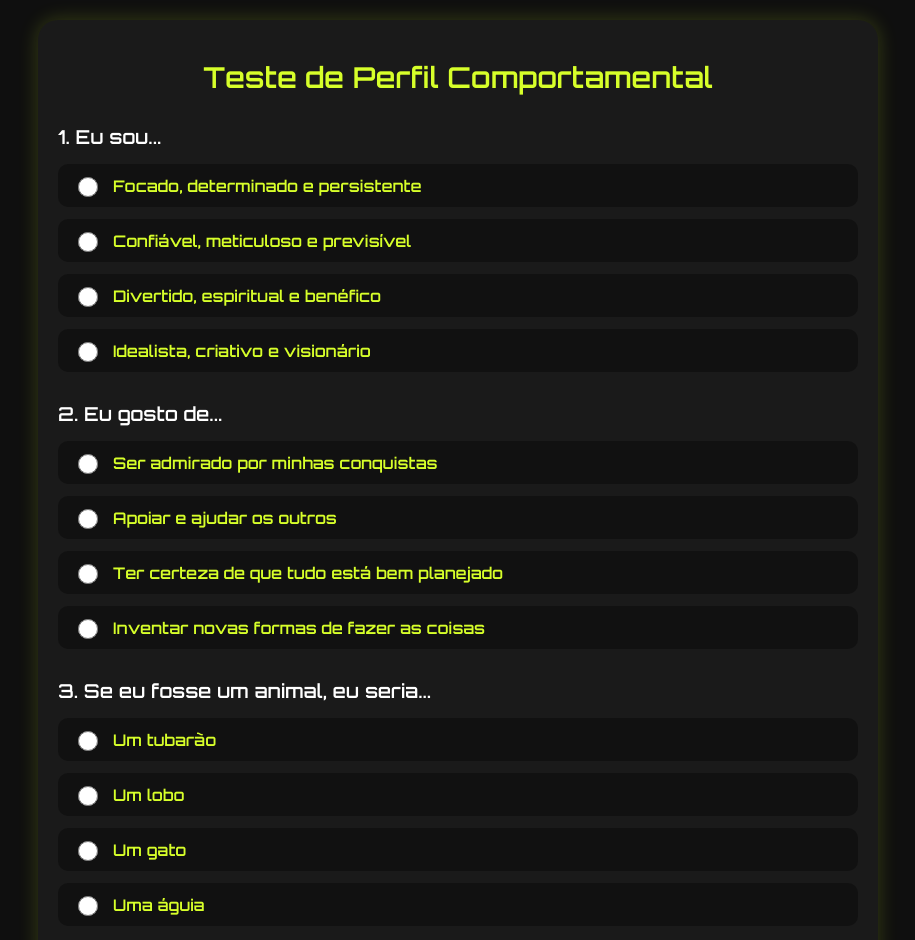
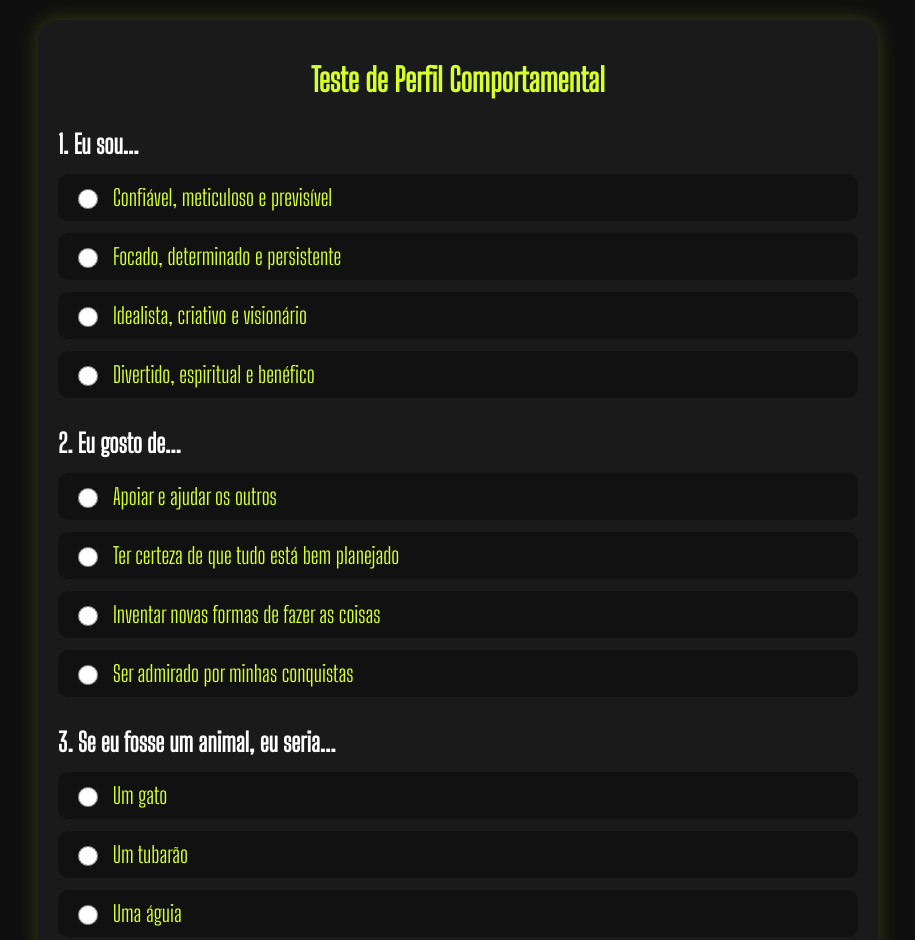
Before and after one commit to gabrielbelo2007/TestePersonalidade_DIVERGENTE, a plain HTML site: page index.html in a window 1280 px wide. Shown: the top 940 px of the page, without its empty margins (182-1097 px from the left). Drawn offline with Linux system fonts and the light colour scheme.

Commit message:
ChangeQuestions

```diff
--- a/css/estiloForm.css
+++ b/css/estiloForm.css
@@ -1,7 +1,7 @@
-@import url('https://fonts.googleapis.com/css2?family=Orbitron:wght@600&display=swap');
+@import url('https://fonts.googleapis.com/css?family=Big Shoulders Display');
 
 body {
-  font-family: 'Orbitron', sans-serif;
+  font-family: 'Big Shoulders Display';
   background-color: #0f0f0f;
   color: #d7ff2a;
   margin: 0;
@@ -45,7 +45,7 @@ body {
 }
 
 h1 {
-  font-size: 1.8rem;
+  font-size: 2;
   margin-bottom: 30px;
   text-align: center;
   color: #d7ff2a;
@@ -56,13 +56,13 @@ h1 {
 }
 
 .question h3 {
-  font-size: 1.2rem;
+  font-size: 1.6rem;
   margin-bottom: 15px;
   color: #ffffff;
 }
 
 label {
-  font-size: 1rem;
+  font-size: 1.4rem;
   display: flex;
   align-items: center;
   gap: 12px;
--- a/index.html
+++ b/index.html
@@ -13,120 +13,120 @@
 
         <div class="question">
           <h3>1. Eu sou...</h3>
+          <label><input type="radio" name="q1" value="B"> Confiável, meticuloso e previsível</label>
           <label><input type="radio" name="q1" value="A" required> Focado, determinado e persistente</label>
-          <label><input type="radio" name="q1" value="B"> Confiável, meticuloso e previsível</label>
+          <label><input type="radio" name="q1" value="D"> Idealista, criativo e visionário</label>
           <label><input type="radio" name="q1" value="C"> Divertido, espiritual e benéfico</label>
-          <label><input type="radio" name="q1" value="D"> Idealista, criativo e visionário</label>
           <div class="error-message" id="error-q1">Por favor, responda esta questão.</div>
         </div>
         <div class="question">
           <h3>2. Eu gosto de...</h3>
-          <label><input type="radio" name="q2" value="A" required> Ser admirado por minhas conquistas</label>
           <label><input type="radio" name="q2" value="B"> Apoiar e ajudar os outros</label>
           <label><input type="radio" name="q2" value="C"> Ter certeza de que tudo está bem planejado</label>
           <label><input type="radio" name="q2" value="D"> Inventar novas formas de fazer as coisas</label>
+          <label><input type="radio" name="q2" value="A" required> Ser admirado por minhas conquistas</label>
           <div class="error-message" id="error-q2">Por favor, responda esta questão.</div>
         </div>
         <div class="question">
           <h3>3. Se eu fosse um animal, eu seria...</h3>
+          <label><input type="radio" name="q3" value="C"> Um gato</label>
           <label><input type="radio" name="q3" value="A" required> Um tubarão</label>
+          <label><input type="radio" name="q3" value="D"> Uma águia</label>
           <label><input type="radio" name="q3" value="B"> Um lobo</label>
-          <label><input type="radio" name="q3" value="C"> Um gato</label>
-          <label><input type="radio" name="q3" value="D"> Uma águia</label>
           <div class="error-message" id="error-q3">Por favor, responda esta questão.</div>
         </div>
         <div class="question">
           <h3>4. Eu prefiro...</h3>
+          <label><input type="radio" name="q4" value="B"> Ouvir os sentimentos dos outros</label>
           <label><input type="radio" name="q4" value="A" required> Tomar decisões</label>
-          <label><input type="radio" name="q4" value="B"> Ouvir os sentimentos dos outros</label>
+          <label><input type="radio" name="q4" value="D"> Explorar novas ideias</label>
           <label><input type="radio" name="q4" value="C"> Ficar tranquilo e relaxado</label>
-          <label><input type="radio" name="q4" value="D"> Explorar novas ideias</label>
           <div class="error-message" id="error-q4">Por favor, responda esta questão.</div>
         </div>
         <div class="question">
           <h3>5. Eu sou motivado por...</h3>
+          <label><input type="radio" name="q5" value="B"> Relacionamentos</label>
+          <label><input type="radio" name="q5" value="D"> Inspiração</label>
           <label><input type="radio" name="q5" value="A" required> Resultados</label>
-          <label><input type="radio" name="q5" value="B"> Relacionamentos</label>
           <label><input type="radio" name="q5" value="C"> Reconhecimento</label>
-          <label><input type="radio" name="q5" value="D"> Inspiração</label>
           <div class="error-message" id="error-q5">Por favor, responda esta questão.</div>
         </div>
         <div class="question">
           <h3>6. Eu gosto de mudanças se...</h3>
-          <label><input type="radio" name="q6" value="A" required> Elas me dão mais controle</label>
+          <label><input type="radio" name="q6" value="D"> Forem inovadoras</label>
           <label><input type="radio" name="q6" value="B"> Melhoram o relacionamento das pessoas</label>
           <label><input type="radio" name="q6" value="C"> Forem bem planejadas</label>
-          <label><input type="radio" name="q6" value="D"> Forem inovadoras</label>
+          <label><input type="radio" name="q6" value="A" required> Elas me dão mais controle</label>
           <div class="error-message" id="error-q6">Por favor, responda esta questão.</div>
         </div>
         <div class="question">
           <h3>7. Eu valorizo...</h3>
+          <label><input type="radio" name="q7" value="C"> Diversão</label>
           <label><input type="radio" name="q7" value="A" required> Resultados</label>
           <label><input type="radio" name="q7" value="B"> Segurança</label>
-          <label><input type="radio" name="q7" value="C"> Diversão</label>
           <label><input type="radio" name="q7" value="D"> Liberdade</label>
           <div class="error-message" id="error-q7">Por favor, responda esta questão.</div>
         </div>
         <div class="question">
           <h3>8. Eu me descreveria como...</h3>
           <label><input type="radio" name="q8" value="A" required> Competitivo</label>
+          <label><input type="radio" name="q8" value="D"> Original</label>
           <label><input type="radio" name="q8" value="B"> Confiável</label>
           <label><input type="radio" name="q8" value="C"> Espontâneo</label>
-          <label><input type="radio" name="q8" value="D"> Original</label>
           <div class="error-message" id="error-q8">Por favor, responda esta questão.</div>
         </div>
         <div class="question">
           <h3>9. Eu ajo melhor quando...</h3>
           <label><input type="radio" name="q9" value="A" required> Tenho um objetivo claro</label>
+          <label><input type="radio" name="q9" value="D"> As regras são definidas</label>
+          <label><input type="radio" name="q9" value="C"> Tenho liberdade para criar</label>
           <label><input type="radio" name="q9" value="B"> Há um clima de apoio</label>
-          <label><input type="radio" name="q9" value="C"> Tenho liberdade para criar</label>
-          <label><input type="radio" name="q9" value="D"> As regras são definidas</label>
           <div class="error-message" id="error-q9">Por favor, responda esta questão.</div>
         </div>
         <div class="question">
           <h3>10. Eu sou mais eficaz quando...</h3>
+          <label><input type="radio" name="q10" value="C"> Me divirto com o processo</label>
+          <label><input type="radio" name="q10" value="B"> Tenho um plano a seguir</label>
           <label><input type="radio" name="q10" value="A" required> Assumo o controle</label>
-          <label><input type="radio" name="q10" value="B"> Tenho um plano a seguir</label>
-          <label><input type="radio" name="q10" value="C"> Me divirto com o processo</label>
           <label><input type="radio" name="q10" value="D"> Posso pensar fora da caixa</label>
           <div class="error-message" id="error-q10">Por favor, responda esta questão.</div>
         </div>
         <div class="question">
           <h3>11. Os outros me veem como...</h3>
+          <label><input type="radio" name="q11" value="C"> Engraçado</label>
+          <label><input type="radio" name="q11" value="B"> Leal</label>
           <label><input type="radio" name="q11" value="A" required> Líder</label>
-          <label><input type="radio" name="q11" value="B"> Leal</label>
-          <label><input type="radio" name="q11" value="C"> Engraçado</label>
           <label><input type="radio" name="q11" value="D"> Inventivo</label>
           <div class="error-message" id="error-q11">Por favor, responda esta questão.</div>
         </div>
         <div class="question">
           <h3>12. Em situações de pressão, eu costumo...</h3>
-          <label><input type="radio" name="q12" value="A" required> Controlar a situação</label>
           <label><input type="radio" name="q12" value="B"> Ser conciliador</label>
           <label><input type="radio" name="q12" value="C"> Brincar para aliviar o clima</label>
+          <label><input type="radio" name="q12" value="A" required> Controlar a situação</label>
           <label><input type="radio" name="q12" value="D"> Buscar novas abordagens</label>
           <div class="error-message" id="error-q12">Por favor, responda esta questão.</div>
         </div>
         <div class="question">
           <h3>13. Para mim, sucesso é...</h3>
+          <label><input type="radio" name="q13" value="D"> Realizar uma visão</label>
           <label><input type="radio" name="q13" value="A" required> Alcançar objetivos</label>
+          <label><input type="radio" name="q13" value="C"> Ser reconhecido</label>
           <label><input type="radio" name="q13" value="B"> Harmonia nos relacionamentos</label>
-          <label><input type="radio" name="q13" value="C"> Ser reconhecido</label>
-          <label><input type="radio" name="q13" value="D"> Realizar uma visão</label>
           <div class="error-message" id="error-q13">Por favor, responda esta questão.</div>
         </div>
         <div class="question">
           <h3>14. Quando estou com outras pessoas, eu costumo ser...</h3>
-          <label><input type="radio" name="q14" value="A" required> Direto</label>
+          <label><input type="radio" name="q14" value="D"> Curioso</label>
           <label><input type="radio" name="q14" value="B"> Atencioso</label>
           <label><input type="radio" name="q14" value="C"> Engraçado</label>
-          <label><input type="radio" name="q14" value="D"> Curioso</label>
+          <label><input type="radio" name="q14" value="A" required> Direto</label>
           <div class="error-message" id="error-q14">Por favor, responda esta questão.</div>
         </div>
         <div class="question">
           <h3>15. Eu tomo decisões baseadas em...</h3>
+          <label><input type="radio" name="q15" value="B"> Sentimentos e valores</label>
           <label><input type="radio" name="q15" value="A" required> Fatos e metas</label>
-          <label><input type="radio" name="q15" value="B"> Sentimentos e valores</label>
           <label><input type="radio" name="q15" value="C"> O que me diverte mais</label>
           <label><input type="radio" name="q15" value="D"> Possibilidades futuras</label>
           <div class="error-message" id="error-q15">Por favor, responda esta questão.</div>
@@ -135,80 +135,80 @@
           <h3>16. Eu sou reconhecido por...</h3>
           <label><input type="radio" name="q16" value="A" required> Fazer acontecer</label>
           <label><input type="radio" name="q16" value="B"> Estar sempre disponível</label>
+          <label><input type="radio" name="q16" value="D"> Pensar diferente</label>
           <label><input type="radio" name="q16" value="C"> Trazer alegria</label>
-          <label><input type="radio" name="q16" value="D"> Pensar diferente</label>
           <div class="error-message" id="error-q16">Por favor, responda esta questão.</div>
         </div>
         <div class="question">
           <h3>17. Em um projeto em grupo, eu costumo...</h3>
+          <label><input type="radio" name="q17" value="C"> Manter o clima leve</label>
+          <label><input type="radio" name="q17" value="B"> Garantir que todos estejam confortáveis</label>
           <label><input type="radio" name="q17" value="A" required> Assumir a liderança</label>
-          <label><input type="radio" name="q17" value="B"> Garantir que todos estejam confortáveis</label>
-          <label><input type="radio" name="q17" value="C"> Manter o clima leve</label>
           <label><input type="radio" name="q17" value="D"> Trazer ideias novas</label>
           <div class="error-message" id="error-q17">Por favor, responda esta questão.</div>
         </div>
         <div class="question">
           <h3>18. Quando algo dá errado, minha tendência é...</h3>
+          <label><input type="radio" name="q18" value="D"> Explorar soluções alternativas</label>
           <label><input type="radio" name="q18" value="A" required> Corrigir imediatamente</label>
+          <label><input type="radio" name="q18" value="C"> Descontrair o ambiente</label>
           <label><input type="radio" name="q18" value="B"> Entender os sentimentos envolvidos</label>
-          <label><input type="radio" name="q18" value="C"> Descontrair o ambiente</label>
-          <label><input type="radio" name="q18" value="D"> Explorar soluções alternativas</label>
           <div class="error-message" id="error-q18">Por favor, responda esta questão.</div>
         </div>
         <div class="question">
           <h3>19. Eu prefiro um ambiente de trabalho...</h3>
-          <label><input type="radio" name="q19" value="A" required> Desafiador</label>
           <label><input type="radio" name="q19" value="B"> Seguro</label>
           <label><input type="radio" name="q19" value="C"> Animado</label>
+          <label><input type="radio" name="q19" value="A" required> Desafiador</label>
           <label><input type="radio" name="q19" value="D"> Estimulante</label>
           <div class="error-message" id="error-q19">Por favor, responda esta questão.</div>
         </div>
         <div class="question">
           <h3>20. Eu me sinto mais satisfeito quando...</h3>
+          <label><input type="radio" name="q20" value="C"> Sou o centro das atenções</label>
+          <label><input type="radio" name="q20" value="B"> Ajudo alguém a melhorar</label>
+          <label><input type="radio" name="q20" value="D"> Crio algo novo</label>
           <label><input type="radio" name="q20" value="A" required> Conquisto algo difícil</label>
-          <label><input type="radio" name="q20" value="B"> Ajudo alguém a melhorar</label>
-          <label><input type="radio" name="q20" value="C"> Sou o centro das atenções</label>
-          <label><input type="radio" name="q20" value="D"> Crio algo novo</label>
           <div class="error-message" id="error-q20">Por favor, responda esta questão.</div>
         </div>
         <div class="question">
           <h3>21. Eu acredito que...</h3>
-          <label><input type="radio" name="q21" value="A" required> Resultados falam mais alto</label>
           <label><input type="radio" name="q21" value="B"> Relacionamentos duradouros são a chave</label>
           <label><input type="radio" name="q21" value="C"> A vida deve ser divertida</label>
+          <label><input type="radio" name="q21" value="A" required> Resultados falam mais alto</label>
           <label><input type="radio" name="q21" value="D"> Tudo pode ser reinventado</label>
           <div class="error-message" id="error-q21">Por favor, responda esta questão.</div>
         </div>
         <div class="question">
           <h3>22. Eu ajo melhor quando...</h3>
           <label><input type="radio" name="q22" value="A" required> Estou em posição de liderança</label>
+          <label><input type="radio" name="q22" value="C"> Posso improvisar</label>
           <label><input type="radio" name="q22" value="B"> Tenho uma estrutura definida</label>
-          <label><input type="radio" name="q22" value="C"> Posso improvisar</label>
           <label><input type="radio" name="q22" value="D"> Tenho liberdade de ação</label>
           <div class="error-message" id="error-q22">Por favor, responda esta questão.</div>
         </div>
         <div class="question">
           <h3>23. Os outros dizem que eu sou...</h3>
+          <label><input type="radio" name="q23" value="B"> Calmo</label>
+          <label><input type="radio" name="q23" value="D"> Inventivo</label>
           <label><input type="radio" name="q23" value="A" required> Decidido</label>
-          <label><input type="radio" name="q23" value="B"> Calmo</label>
           <label><input type="radio" name="q23" value="C"> Engraçado</label>
-          <label><input type="radio" name="q23" value="D"> Inventivo</label>
           <div class="error-message" id="error-q23">Por favor, responda esta questão.</div>
         </div>
         <div class="question">
           <h3>24. Eu me destaco em...</h3>
-          <label><input type="radio" name="q24" value="A" required> Assumir riscos</label>
           <label><input type="radio" name="q24" value="B"> Construir relacionamentos</label>
           <label><input type="radio" name="q24" value="C"> Animar ambientes</label>
+          <label><input type="radio" name="q24" value="A" required> Assumir riscos</label>
           <label><input type="radio" name="q24" value="D"> Ter ideias diferentes</label>
           <div class="error-message" id="error-q24">Por favor, responda esta questão.</div>
         </div>
         <div class="question">
           <h3>25. Para mim, o mais importante é...</h3>
+          <label><input type="radio" name="q25" value="B"> Servir</label>
           <label><input type="radio" name="q25" value="A" required> Realizar</label>
-          <label><input type="radio" name="q25" value="B"> Servir</label>
+          <label><input type="radio" name="q25" value="D"> Criar</label>
           <label><input type="radio" name="q25" value="C"> Curtir</label>
-          <label><input type="radio" name="q25" value="D"> Criar</label>
           <div class="error-message" id="error-q25">Por favor, responda esta questão.</div>
         </div>
 
--- a/perfis/css/perfis.css
+++ b/perfis/css/perfis.css
@@ -1,7 +1,7 @@
-@import url('https://fonts.googleapis.com/css2?family=Orbitron:wght@600&display=swap');
+@import url('https://fonts.googleapis.com/css?family=Big Shoulders Display');
 
 body {
-  font-family: 'Orbitron', sans-serif;
+  font-family: 'Big Shoulders Display';
   color: #d7ff2a;
   margin: 0;
   padding: 0;
@@ -76,17 +76,21 @@ body.comandante {
 }
 
 h1 {
-  font-size: 1.8rem;
+  font-size: 3rem;
   margin-bottom: 30px;
   text-align: center;
   color: currentColor;
 }
 
 p {
-  font-size: 1rem;
+  font-size: 2rem;
   line-height: 1.5;
   margin-bottom: 20px;
   color: currentColor;
+}
+
+li {
+  font-size: 1.5rem;
 }
 
 .chart-container {
```
Also changed, not shown: perfis/comandante.html (+3 -3 lines), perfis/desbravador.html (+3 -3 lines), perfis/explorador.html (+3 -3 lines), perfis/navegador.html (+3 -3 lines).
